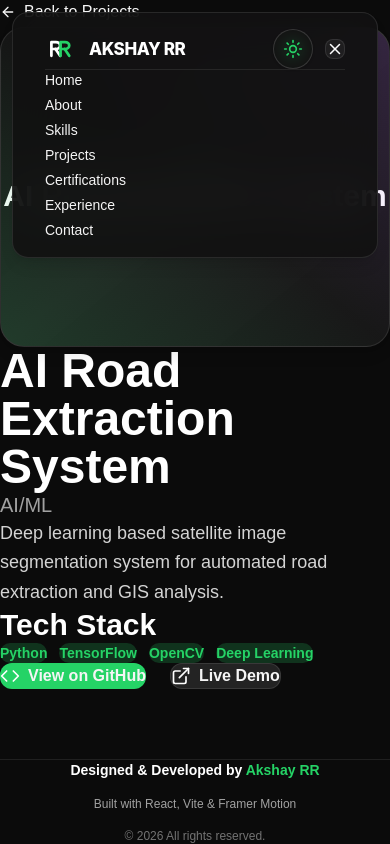
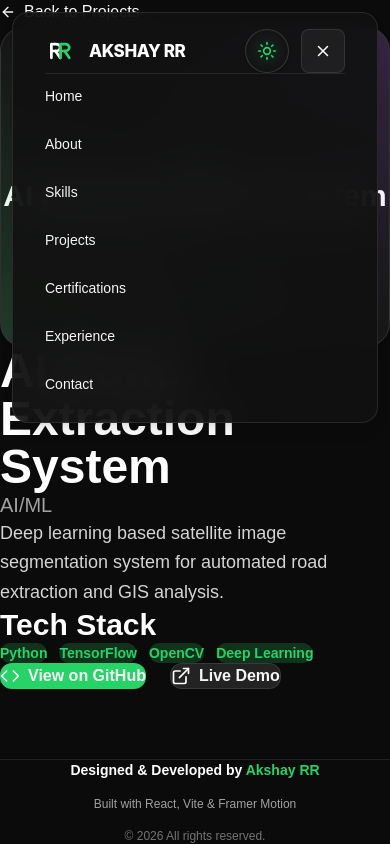
Before and after one commit to Akshayrr07/Portfolio, a React (Vite) app: page /projects/ai-road-extraction in a window 390 px wide. Both pictures are taken after a click on the button 335 px from the left and 49 px from the top of the page. Built offline with nearby package versions, Linux system fonts and the light colour scheme.

Commit message:
fix: improve mobile menu accessibility

```diff
--- a/package.json
+++ b/package.json
@@ -7,6 +7,7 @@
     "dev": "vite",
     "build": "vite build",
     "lint": "eslint .",
+    "test": "node --test tests/*.test.js",
     "preview": "npm run build && wrangler dev",
     "deploy": "npm run build && wrangler deploy"
   },
--- a/src/components/common/ThemeToggle.jsx
+++ b/src/components/common/ThemeToggle.jsx
@@ -8,7 +8,7 @@ const ThemeToggle = () => {
   return (
     <button
       onClick={toggleTheme}
-      className="relative w-10 h-10 rounded-full border border-neutral-300 dark:border-neutral-700/80 bg-white/80 dark:bg-[#141414] hover:border-accent/60 dark:hover:border-accent/60 transition-all duration-250 transform hover:scale-105 cursor-pointer overflow-hidden flex items-center justify-center focus-visible:ring-2 focus-visible:ring-accent outline-none shadow-sm p-2.5"
+      className="relative min-h-11 min-w-11 rounded-full border border-neutral-300 dark:border-neutral-700/80 bg-white/80 dark:bg-[#141414] hover:border-accent/60 dark:hover:border-accent/60 transition-all duration-250 transform hover:scale-105 cursor-pointer overflow-hidden flex items-center justify-center focus-visible:ring-2 focus-visible:ring-accent outline-none shadow-sm p-2.5"
       aria-label="Toggle theme"
     >
       <AnimatePresence mode="wait" initial={false}>
--- a/src/components/layout/Navbar.jsx
+++ b/src/components/layout/Navbar.jsx
@@ -1,4 +1,4 @@
-import { useState } from 'react';
+import { useEffect, useRef, useState } from 'react';
 import { Link, useLocation } from 'react-router-dom';
 import { Menu as MenuIcon, X as XIcon } from 'lucide-react';
 import { motion, AnimatePresence } from 'framer-motion';
@@ -19,7 +19,23 @@ const SmallNavbarLogo = () => (
 
 const Navbar = () => {
   const [isOpen, setIsOpen] = useState(false);
+  const menuButtonRef = useRef(null);
   const location = useLocation();
+
+  useEffect(() => {
+    if (!isOpen) return undefined;
+
+    const handleKeyDown = (event) => {
+      if (event.key === 'Escape') {
+        event.preventDefault();
+        setIsOpen(false);
+        menuButtonRef.current?.focus();
+      }
+    };
+
+    document.addEventListener('keydown', handleKeyDown);
+    return () => document.removeEventListener('keydown', handleKeyDown);
+  }, [isOpen]);
 
   const navLinks = [
     { path: '/#home', label: 'Home' },
@@ -97,9 +113,13 @@ const Navbar = () => {
         <div className="flex lg:hidden items-center gap-3 shrink-0">
           <ThemeToggle />
           <button
+            ref={menuButtonRef}
+            type="button"
             onClick={() => setIsOpen(!isOpen)}
-            className="p-2 rounded-lg bg-neutral-100 dark:bg-white/5 border border-neutral-200/50 dark:border-white/10 cursor-pointer text-neutral-600 dark:text-neutral-400 hover:text-neutral-900 dark:hover:text-white transition-colors"
-            aria-label="Toggle menu"
+            className="min-h-11 min-w-11 p-2 flex items-center justify-center rounded-lg bg-neutral-100 dark:bg-white/5 border border-neutral-200/50 dark:border-white/10 cursor-pointer text-neutral-600 dark:text-neutral-400 hover:text-neutral-900 dark:hover:text-white transition-colors"
+            aria-expanded={isOpen}
+            aria-controls="mobile-navigation-menu"
+            aria-label={isOpen ? 'Close menu' : 'Open menu'}
           >
             {isOpen ? (
               <XIcon className="w-4.5 h-4.5 text-neutral-800 dark:text-white" />
@@ -114,6 +134,7 @@ const Navbar = () => {
       <AnimatePresence>
         {isOpen && (
           <motion.div
+            id="mobile-navigation-menu"
             initial={{ opacity: 0, height: 0 }}
             animate={{ opacity: 1, height: 'auto' }}
             exit={{ opacity: 0, height: 0 }}
@@ -128,7 +149,7 @@ const Navbar = () => {
                     key={link.path}
                     href={link.path}
                     onClick={() => setIsOpen(false)}
-                    className={`px-3.5 py-2 text-[14px] font-medium rounded-lg transition-colors duration-200 ${isActive
+                    className={`min-h-11 min-w-11 px-3.5 py-2 flex items-center text-[14px] font-medium rounded-lg transition-colors duration-200 ${isActive
                         ? 'text-accent bg-accent/10 dark:bg-accent/15 font-semibold'
                         : 'text-neutral-600 dark:text-neutral-400 hover:text-accent hover:bg-neutral-100 dark:hover:bg-white/5'
                       }`}
```
Also changed, not shown: 1 other file (tests, documents, lock files or other folders).
